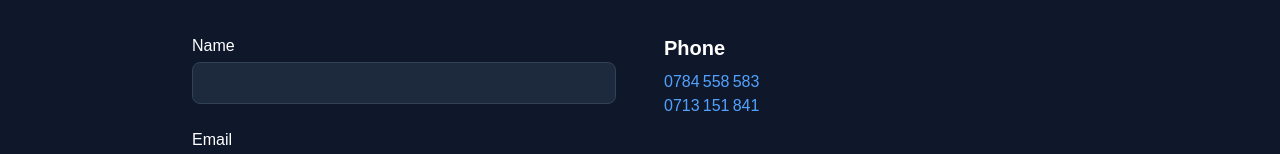
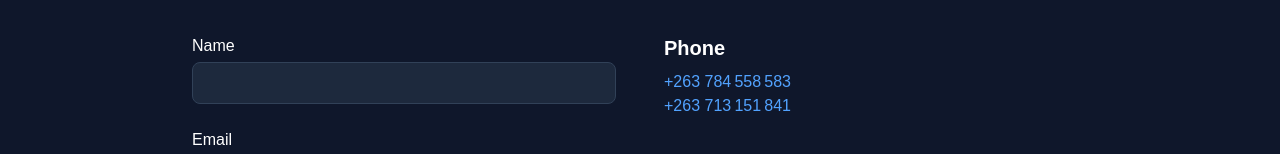
Before and after one commit to tirivashe78/my-portfolio, a Next.js app: page /contact in a window 1280 px wide. Shown: the part 166-320 px from the top of the page. Built offline with nearby package versions, Linux system fonts and the light colour scheme.

Commit message:
changed number to +263

```diff
--- a/src/app/contact/page.tsx
+++ b/src/app/contact/page.tsx
@@ -165,8 +165,8 @@ export default function ContactPage() {
           >
             <div>
               <h2 className="text-xl font-semibold mb-2">Phone</h2>
-              <p className="text-blue-400">0784 558 583</p>
-              <p className="text-blue-400">0713 151 841</p>
+              <p className="text-blue-400">+263 784 558 583</p>
+              <p className="text-blue-400">+263 713 151 841</p>
             </div>
 
             <div>
```
